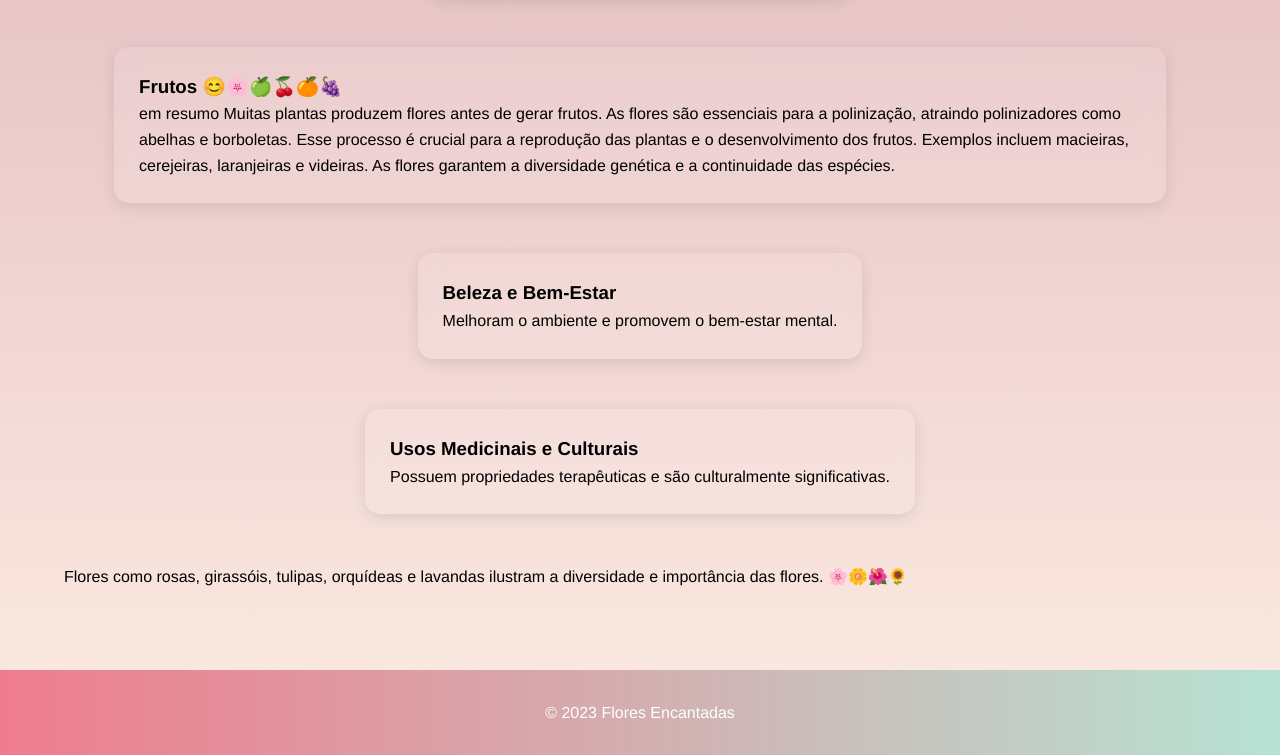
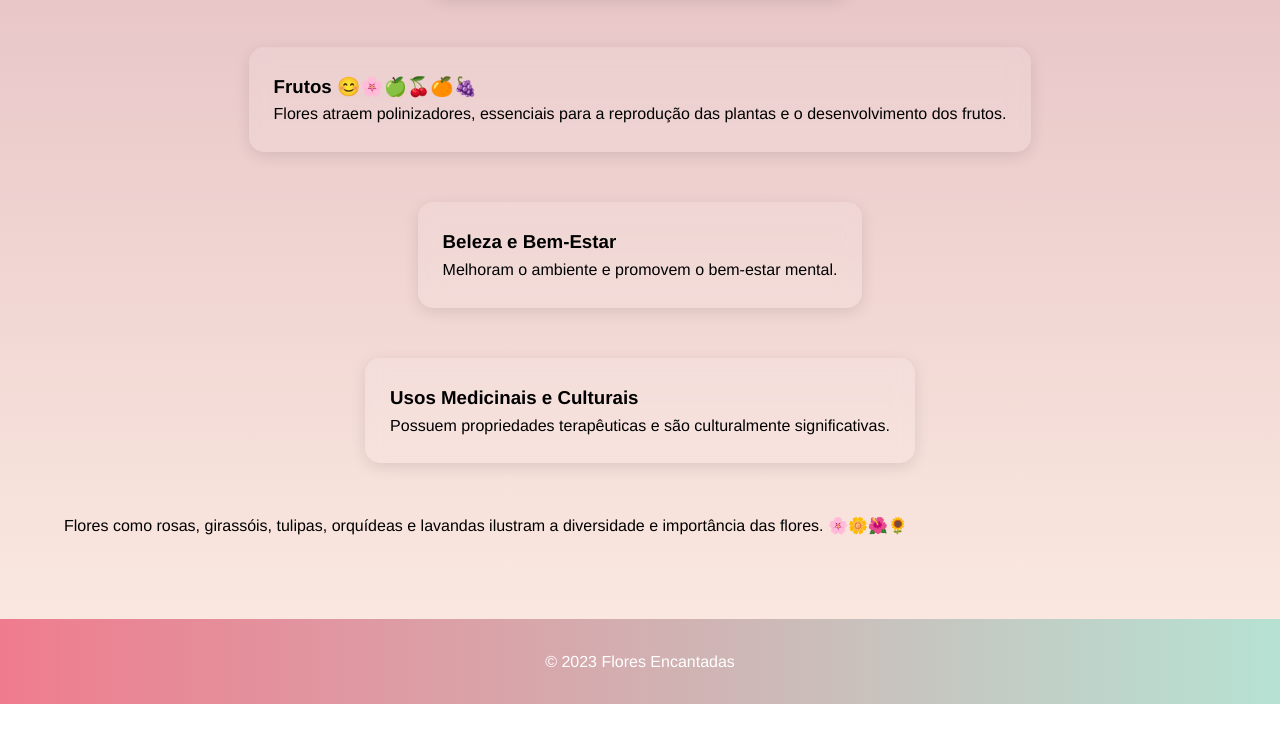
Before and after one commit to BrianMunizSilveira/flor, a plain HTML site: page index.html in a window 1280 px wide. Shown: the part 2974-3729 px from the top of the page. After the commit the page ends 3678 px from the top, so only its background shows below. Drawn offline with Linux system fonts and the light colour scheme.

Commit message:
Update index.html
Atualização sobre frutos

```diff
--- a/index.html
+++ b/index.html
@@ -488,8 +488,7 @@
             </div>
             <div class="coluna">
                 <h3>Frutos 😊🌸🍏🍒🍊🍇</h3>
-                <p>em resumo
-                    Muitas plantas produzem flores antes de gerar frutos. As flores são essenciais para a polinização, atraindo polinizadores como abelhas e borboletas. Esse processo é crucial para a reprodução das plantas e o desenvolvimento dos frutos. Exemplos incluem macieiras, cerejeiras, laranjeiras e videiras. As flores garantem a diversidade genética e a continuidade das espécies.</p>
+                <p>Flores atraem polinizadores, essenciais para a reprodução das plantas e o desenvolvimento dos frutos.</p>
             </div>
 
             <div class="coluna">
```
